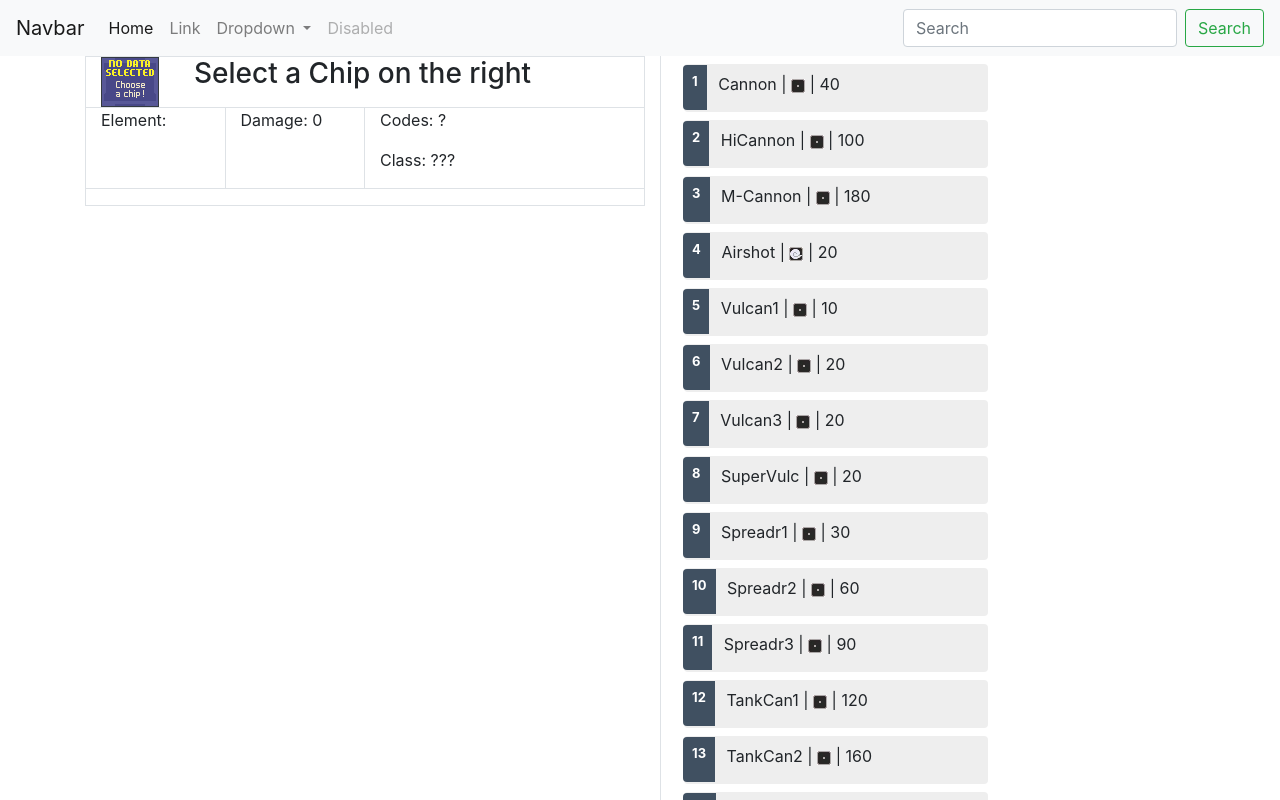
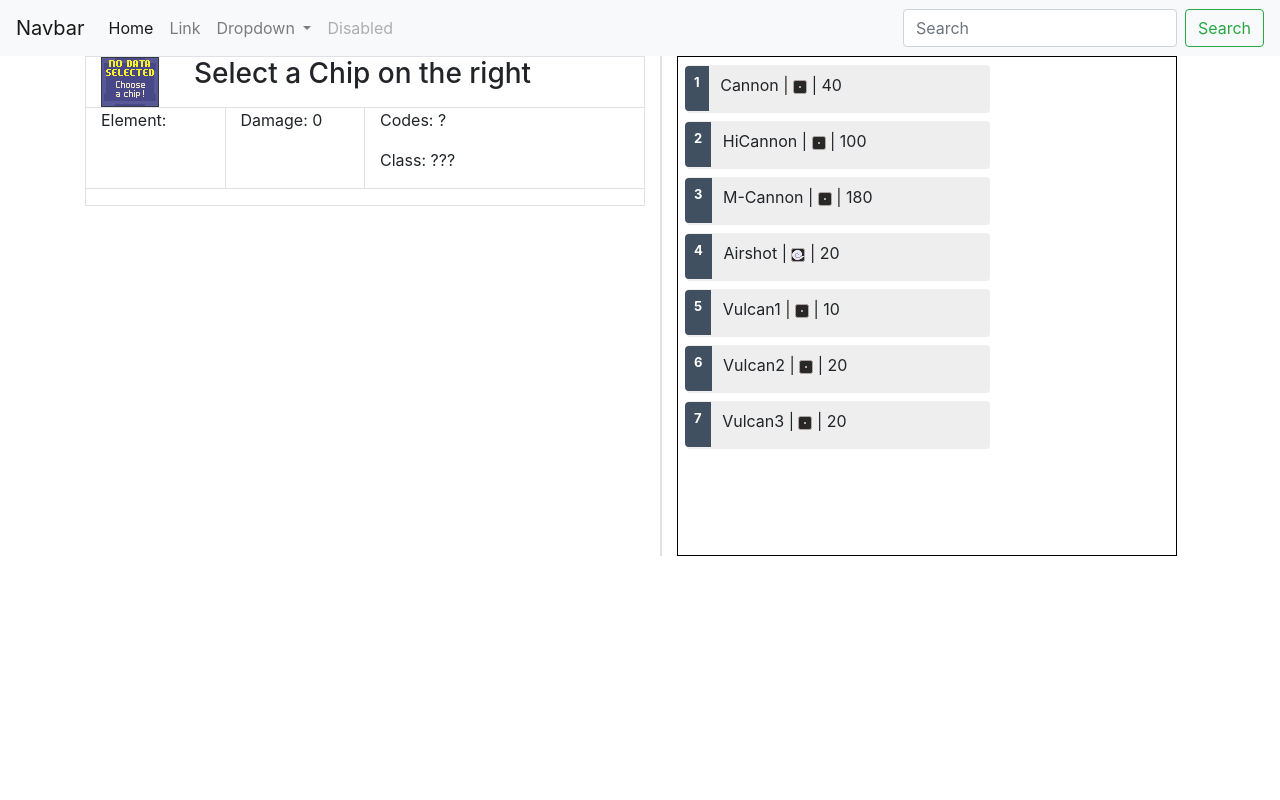
Before and after one commit to ArchAether/Chipdex, an Angular app: page / in a window 1280 px wide. Shown: the top 800 px of the page. Built offline with nearby package versions, Linux system fonts and the light colour scheme.

Commit message:
Added scrolling to the Chips-list
Scrolling does not work as it should; need to remove padding from inside elements

```diff
--- a/angular.json
+++ b/angular.json
@@ -24,6 +24,7 @@
               "src/assets"
             ],
             "styles": [
+              "./node_modules/@angular/material/prebuilt-themes/indigo-pink.css",
               "src/styles.css"
             ],
             "scripts": []
@@ -88,6 +89,7 @@
               "src/assets"
             ],
             "styles": [
+              "./node_modules/@angular/material/prebuilt-themes/indigo-pink.css",
               "src/styles.css"
             ],
             "scripts": []
@@ -119,6 +121,7 @@
           }
         }
       }
-    }},
+    }
+  },
   "defaultProject": "Chipdex"
 }
--- a/package.json
+++ b/package.json
@@ -12,24 +12,26 @@
   "private": true,
   "dependencies": {
     "@angular/animations": "~10.0.4",
+    "@angular/cdk": "^10.2.7",
     "@angular/common": "~10.0.4",
     "@angular/compiler": "~10.0.4",
     "@angular/core": "~10.0.4",
     "@angular/forms": "~10.0.4",
+    "@angular/material": "^10.2.7",
     "@angular/platform-browser": "~10.0.4",
     "@angular/platform-browser-dynamic": "~10.0.4",
     "@angular/router": "~10.0.4",
     "rxjs": "~6.5.5",
-    "tslib": "^2.0.0",
+    "tslib": "^2.1.0",
     "zone.js": "~0.10.3"
   },
   "devDependencies": {
     "@angular-devkit/build-angular": "~0.1000.3",
     "@angular/cli": "~10.0.3",
     "@angular/compiler-cli": "~10.0.4",
-    "@types/node": "^12.11.1",
     "@types/jasmine": "~3.5.0",
     "@types/jasminewd2": "~2.0.3",
+    "@types/node": "^12.19.12",
     "codelyzer": "^6.0.0",
     "jasmine-core": "~3.5.0",
     "jasmine-spec-reporter": "~5.0.0",
--- a/src/app/app.module.ts
+++ b/src/app/app.module.ts
@@ -1,9 +1,11 @@
 import { BrowserModule } from '@angular/platform-browser';
 import { NgModule } from '@angular/core';
+import { ScrollingModule } from '@angular/cdk/scrolling';
 
 import { AppComponent } from './app.component';
 import { ChipDetailComponent } from './chip-detail/chip-detail.component';
 import { ChipListComponent } from './chip-list/chip-list.component';
+import { BrowserAnimationsModule } from '@angular/platform-browser/animations';
 
 @NgModule({
   declarations: [
@@ -12,7 +14,9 @@ import { ChipListComponent } from './chip-list/chip-list.component';
     ChipListComponent
   ],
   imports: [
-    BrowserModule
+    BrowserModule,
+    BrowserAnimationsModule,
+    ScrollingModule,
   ],
   providers: [],
   bootstrap: [AppComponent]
--- a/src/app/chip-list/chip-list.component.css
+++ b/src/app/chip-list/chip-list.component.css
@@ -4,7 +4,7 @@
     padding: 0;
     width: 20em;
   }
-  .chips li {
+  .chips li{
     cursor: pointer;
     position: relative;
     left: 0;
@@ -41,3 +41,13 @@
     margin-right: .8em;
     border-radius: 4px 0 0 4px;
   }
+
+.viewport {
+    height: 500px;
+    width: 500px;
+    border: 1px solid black;
+}
+
+.example-item {
+    height: 100px;
+}
--- a/src/app/chip-list/chip-list.component.html
+++ b/src/app/chip-list/chip-list.component.html
@@ -2,7 +2,30 @@
     <div class="col border-right">
         <app-chip-detail [chip] = "selectedChip"></app-chip-detail>
     </div>
-    <div class="col">
+    <div class="col border-left">
+        <cdk-virtual-scroll-viewport itemSize="100" class="viewport">
+            <ul class="chips">
+            <li *cdkVirtualFor="let chip of chips"
+                [class.selected] = "chip === selectedChip"
+                (click) = "onSelect(chip)">
+                <span class="badge">{{chip.id}}</span>{{chip.name}} |
+                <img *ngIf = "chip.element == 'Fire'" src="../assets/Images/ElementIcons/Fire.png">
+                <img *ngIf = "chip.element == 'Aqua'" src="../assets/Images/ElementIcons/Aqua.png">
+                <img *ngIf = "chip.element == 'Elec'" src="../assets/Images/ElementIcons/Elec.png">
+                <img *ngIf = "chip.element == 'Wood'" src="../assets/Images/ElementIcons/Wood.png">
+                <img *ngIf = "chip.element == 'Sword'" src="../assets/Images/ElementIcons/Sword.png">
+                <img *ngIf = "chip.element == 'Wind'" src="../assets/Images/ElementIcons/Wind.png">
+                <img *ngIf = "chip.element == 'Cursor'" src="../assets/Images/ElementIcons/Cursor.png">
+                <img *ngIf = "chip.element == 'Obstacle'" src="../assets/Images/ElementIcons/Obstacle.png">
+                <img *ngIf = "chip.element == 'Plus'" src="../assets/Images/ElementIcons/Plus.png">
+                <img *ngIf = "chip.element == 'Breaking'" src="../assets/Images/ElementIcons/Breaking.png">
+                <img *ngIf = "chip.element == 'Null'" src="../assets/Images/ElementIcons/Null.png">
+                | {{chip.damage}}
+            </li>
+            </ul>
+        </cdk-virtual-scroll-viewport>
+    </div>
+    <!--<div class="col">
         <ul class="chips">
             <li *ngFor = "let chip of chips"
                 [class.selected] = "chip === selectedChip"
@@ -22,5 +45,5 @@
                 | {{chip.damage}}
             </li>
         </ul>
-    </div>
+    </div>-->
 </div>
--- a/src/app/chip-list/chip-list.component.ts
+++ b/src/app/chip-list/chip-list.component.ts
@@ -1,4 +1,4 @@
-import { Component, OnInit } from '@angular/core';
+import { Component, OnInit, ChangeDetectionStrategy } from '@angular/core';
 import { Chip } from '../chip';
 import { CHIPS } from '../mock-chip-list';
 import chipCatalogue from '../chipCatalogue.json';
@@ -6,7 +6,8 @@ import chipCatalogue from '../chipCatalogue.json';
 @Component({
   selector: 'app-chip-list',
   templateUrl: './chip-list.component.html',
-  styleUrls: ['./chip-list.component.css']
+  styleUrls: ['./chip-list.component.css'],
+  changeDetection: ChangeDetectionStrategy.OnPush,
 })
 export class ChipListComponent implements OnInit {
 
@@ -24,6 +25,7 @@ export class ChipListComponent implements OnInit {
     megabytes: 0,
     image: "../assets/Images/BattleChips/NoData.png",
   }
+  items = Array.from({length: 100000}).map((_, i) => `Item #${i}`);
 
   constructor() { }
 
--- a/src/index.html
+++ b/src/index.html
@@ -6,6 +6,8 @@
   <base href="/">
   <meta name="viewport" content="width=device-width, initial-scale=1">
   <link rel="icon" type="image/x-icon" href="favicon.ico">
+  <link href="https://fonts.googleapis.com/css?family=Roboto:300,400,500&display=swap" rel="stylesheet">
+  <link href="https://fonts.googleapis.com/icon?family=Material+Icons" rel="stylesheet">
 </head>
 <body>
   <app-root></app-root>
--- a/src/styles.css
+++ b/src/styles.css
@@ -1 +1,4 @@
 /* You can add global styles to this file, and also import other style files */
+
+html, body { height: 100%; }
+body { margin: 0; font-family: Roboto, "Helvetica Neue", sans-serif; }
```
Also changed, not shown: 1 other file (tests, documents, lock files or other folders).
